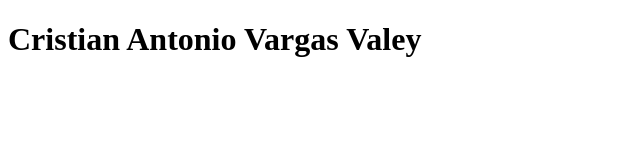
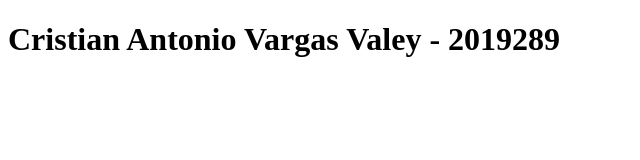
Before and after one commit to cvargas2019289/IN5BV, a plain HTML site: page index.html in a window 1280 px wide. Shown: the whole page, without its empty margins (0-640 px from the left). Drawn offline with Linux system fonts and the light colour scheme.

Commit message:
se agregó el carnet del estudiante

```diff
--- a/index.html
+++ b/index.html
@@ -6,7 +6,7 @@
     <title>Mi primera página con GIT</title>
 </head>
 <body>
-    <h1>Cristian Antonio Vargas Valey</h1>
+    <h1>Cristian Antonio Vargas Valey - 2019289</h1>
 
 
 </body>
```
